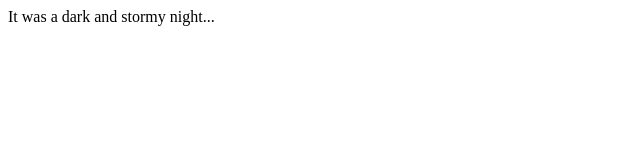
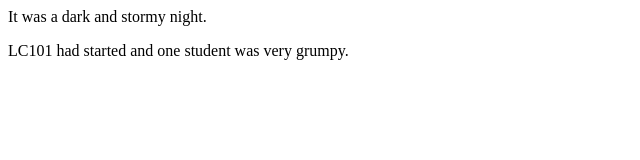
Before and after one commit to LavanyaKavuri/fireside-story, a plain HTML site: page index.html in a window 1280 px wide. Shown: the whole page, without its empty margins (0-640 px from the left). Drawn offline with Linux system fonts and the light colour scheme.

Commit message:
added second line to story

```diff
--- a/index.html
+++ b/index.html
@@ -1,5 +1,7 @@
 <html>
   <body>
-    <p>It was a dark and stormy night...</p>
+    <p>It was a dark and stormy night.</p>
+    <p> LC101 had started and one student was very grumpy.</p>
+
   </body>
 </html>
```
